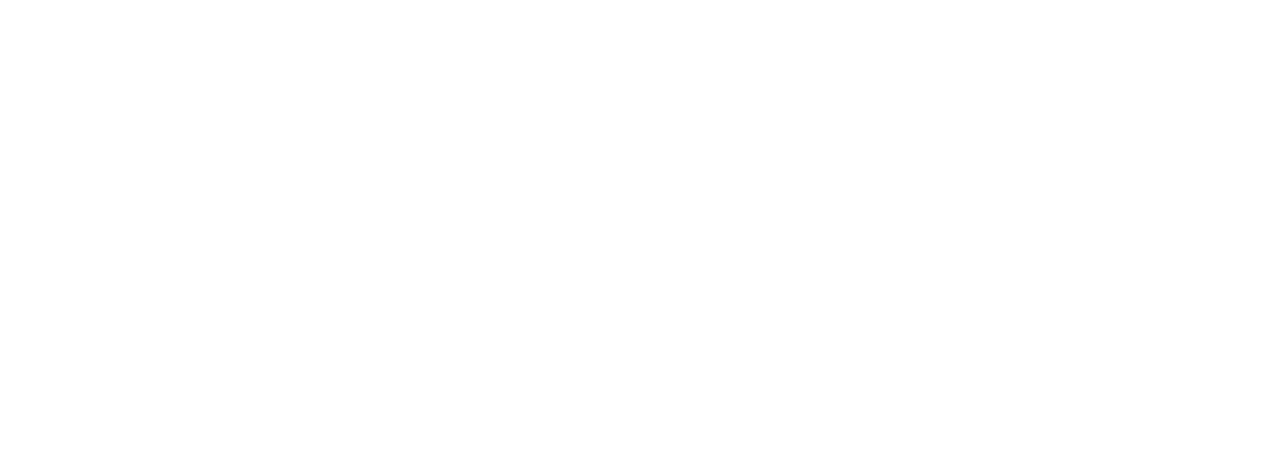
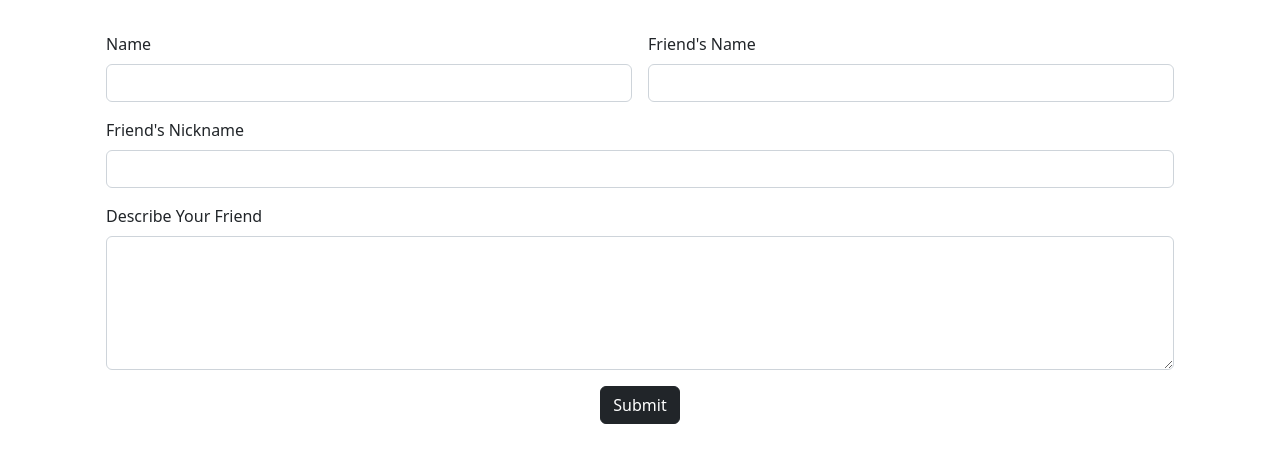
Before and after one commit to hami-r/NestDigitalAppAngular, an Angular app: page /addFriend in a window 1280 px wide. Before the commit this address led to /. Shown: the top 462 px of the page. Built offline with nearby package versions, Linux system fonts and the light colour scheme.

Commit message:
add friend page

```diff
--- /dev/null
+++ b/src/app/add-friend/add-friend.component.html
@@ -0,0 +1,29 @@
+
+<div class="container">
+    <div class="row">
+        <div class="col col-12 col-sm-12 col-md-12 col-lg-12 col-xl-12 col-xxl-12">
+            <div class="row g-3 m-3">
+                <div class="col col-12 col-sm-6 col-md-6 col-lg-6 col-xl-6 col-xxl-6">
+                    <label for="" class="form-label">Name</label>
+                    <input name="name" [(ngModel)]="name" type="text" class="form-control">
+                </div>
+                <div class="col col-12 col-sm-6 col-md-6 col-lg-6 col-xl-6 col-xxl-6">
+                    <label for="" class="form-label">Friend's Name</label>
+                    <input name="friendName" [(ngModel)]="friendName" type="text" class="form-control">
+                </div>
+                <div class="col col-12 col-sm-12 col-md-12 col-lg-12 col-xl-12 col-xxl-12">
+                    <label for="" class="form-label">Friend's Nickname</label>
+                    <input name="friendNickName" [(ngModel)]="friendNickName" type="text" class="form-control">
+                </div>
+                <div class="col col-12 col-sm-12 col-md-12 col-lg-12 col-xl-12 col-xxl-12">
+                    <label for="" class="form-label">Describe Your Friend</label>
+                    <textarea name="DescribeYourFriend" [(ngModel)]="DescribeYourFriend" id="" cols="30" rows="5"
+                        class="form-control"></textarea>
+                </div>
+                <div class="col col-12 col-sm-12 col-md-12 col-lg-12 col-xl-12 col-xxl-12 text-center">
+                    <button (click)="readFriend()" class="btn btn-dark">Submit</button>
+                </div>
+            </div>
+        </div>
+    </div>
+</div>
--- /dev/null
+++ b/src/app/add-friend/add-friend.component.ts
@@ -0,0 +1,41 @@
+import { Component } from '@angular/core';
+import { ApiService } from '../api.service';
+
+@Component({
+  selector: 'app-add-friend',
+  templateUrl: './add-friend.component.html',
+  styleUrls: ['./add-friend.component.css']
+})
+export class AddFriendComponent {
+  name = ""
+  friendName = ""
+  friendNickName = ""
+  DescribeYourFriend = ""
+
+  constructor(private api:ApiService) {}
+
+  readFriend = () => {
+    let friend = {
+    "name": this.name,
+    "friendName": this.friendName,
+    "friendNickName": this.friendNickName,
+    "DescribeYourFriend": this.DescribeYourFriend };
+
+    console.log(friend);
+
+    this.api.addFriends(friend).subscribe(
+      (response:any) => {
+        console.log(response)
+        if (response.status == "success") {
+          alert("Added Successfully")
+          this.name = ""
+          this.friendName = ""
+          this.friendNickName = ""
+          this.DescribeYourFriend = ""
+        } else {
+          alert("Something went wrong")
+        }
+      }
+    )
+  }
+}
--- a/src/app/api.service.ts
+++ b/src/app/api.service.ts
@@ -20,4 +20,8 @@
   addCourse = (dataToSend:any) => {
     return this.http.post("http://mylinkurcodesapp.herokuapp.com/addcourse",dataToSend)
   }
+
+  addFriends = (dataToSend:any) => {
+    return this.http.post("https://dummyapifriends.herokuapp.com/adddata",dataToSend)
+  }
 }
```
Also changed, not shown: src/app/app.module.ts (+7 -1 lines), src/app/add-friend/add-friend.component.css (added).
